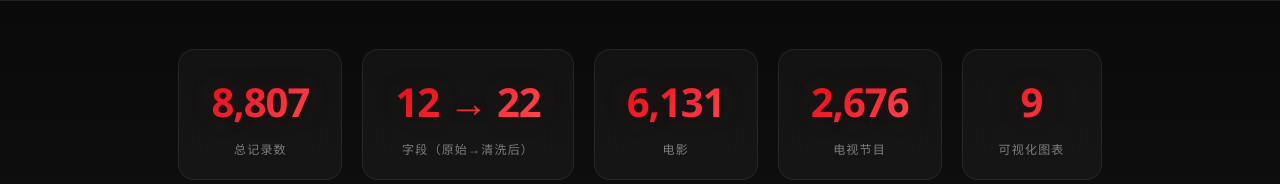
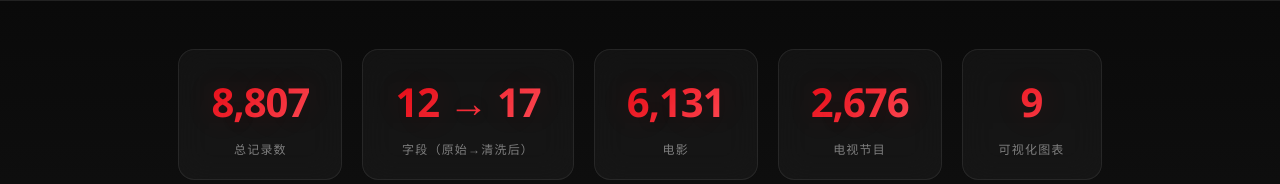
Before and after one commit to Heng0128/netflix-data-analysis, a Next.js app in the folder netflix-app/: page / in a window 1280 px wide. Shown: the part 425-609 px from the top of the page. Built offline with nearby package versions, Linux system fonts and the light colour scheme.

Commit message:
feat: 生成项目Code Wiki文档
Co-authored-by: traeagent <traeagent@users.noreply.github.com>

```diff
--- a/netflix-app/src/app/page.tsx
+++ b/netflix-app/src/app/page.tsx
@@ -13,7 +13,7 @@ export default function Home() {
           <div className="stat-label">总记录数</div>
         </div>
         <div className="stat-item">
-          <div className="stat-num">12 → 22</div>
+          <div className="stat-num">12 → 17</div>
           <div className="stat-label">字段（原始→清洗后）</div>
         </div>
         <div className="stat-item">
--- a/netflix-app/src/components/code-preprocess.tsx
+++ b/netflix-app/src/components/code-preprocess.tsx
@@ -137,7 +137,7 @@ export default function CodePreprocess() {
   return (
     <section id="preprocess" style={{ padding: '64px 24px', maxWidth: '1400px', margin: '0 auto' }}>
       <div className="section-title">数据加载与预处理</div>
-      <div className="section-desc">对原始 Netflix 数据集进行清洗、异常修复、类型转换与特征工程，输出 22 列结构化数据</div>
+      <div className="section-desc">对原始 Netflix 数据集进行清洗、异常修复、类型转换与特征工程，输出 17 列结构化数据</div>
 
       <div className="code-container">
         <div className="code-header">
```
Also changed, not shown: 1 other file (tests, documents, lock files or other folders).
